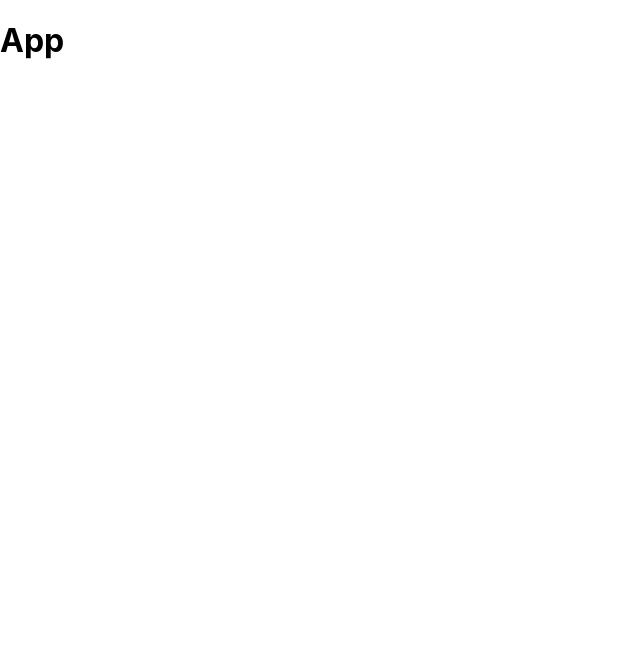
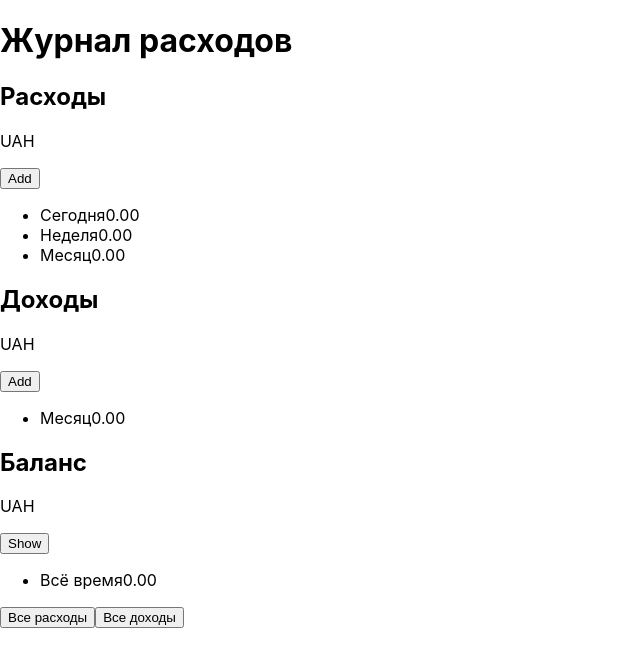
Before and after one commit to z9877969/bc11, a React (Create React App) app: page / in a window 1280 px wide. Shown: the top 666 px of the page, without its empty margins (0-640 px from the left). Built offline with nearby package versions, Linux system fonts and the light colour scheme.

Commit message:
adds main page with components

```diff
--- /dev/null
+++ b/src/assets/options/mainInfoOpts.json
@@ -0,0 +1,33 @@
+{
+  "mainInfoCosts": [
+    {
+      "name": "today",
+      "period": "Сегодня",
+      "sum": "0.00"
+    },
+    {
+      "name": "week",
+      "period": "Неделя",
+      "sum": "0.00"
+    },
+    {
+      "name": "month",
+      "period": "Месяц",
+      "sum": "0.00"
+    }
+  ],
+  "mainInfoIncomes": [
+    {
+      "name": "month",
+      "period": "Месяц",
+      "sum": "0.00"
+    }
+  ],
+  "mainInfoBalance": [
+    {
+      "name": "allTime",
+      "period": "Всё время",
+      "sum": "0.00"
+    }
+  ]
+}
--- a/src/components/App/App.jsx
+++ b/src/components/App/App.jsx
@@ -1,7 +1,12 @@
-import './App.css';
+import MainPage from "../_pages/MainPage/MainPage";
+import "./App.css";
 
 const App = () => {
-  return <h1>App</h1>
-}
+  return (
+    <>
+      <MainPage />
+    </>
+  );
+};
 
 export default App;
--- /dev/null
+++ b/src/components/MainInfo/MainInfo.jsx
@@ -0,0 +1,19 @@
+const MainInfo = ({ title, btnTitle, options }) => {
+  return (
+    <section>
+      <h2>{title}</h2>
+      <p>UAH</p>
+      <button type="button">{btnTitle}</button>
+      <ul>
+        {options.map(({ name, period, sum }) => (
+          <li key={name}>
+            <span>{period}</span>
+            <span>{sum}</span>
+          </li>
+        ))}
+      </ul>
+    </section>
+  );
+};
+
+export default MainInfo;
--- /dev/null
+++ b/src/components/StatisticsBtns/StatisticsBtns.jsx
@@ -0,0 +1,12 @@
+import Button from "../_shared/Button/Button";
+
+const StatisticsBtns = () => {
+  return (
+    <>
+      <Button name="allCosts" title="Все расходы" />
+      <Button name="allIncomes" title="Все доходы" />
+    </>
+  );
+};
+
+export default StatisticsBtns;
--- /dev/null
+++ b/src/components/_pages/MainPage/MainPage.jsx
@@ -0,0 +1,21 @@
+import MainInfo from "../../MainInfo/MainInfo";
+import StatisticsBtns from "../../StatisticsBtns/StatisticsBtns";
+import {
+  mainInfoCosts,
+  mainInfoIncomes,
+  mainInfoBalance,
+} from "../../../assets/options/mainInfoOpts.json";
+
+const MainPage = () => {
+  return (
+    <>
+      <h1>Журнал расходов</h1>
+      <MainInfo btnTitle={"Add"} options={mainInfoCosts} title="Расходы" />
+      <MainInfo btnTitle={"Add"} options={mainInfoIncomes} title="Доходы" />
+      <MainInfo btnTitle={"Show"} options={mainInfoBalance} title="Баланс" />
+      <StatisticsBtns />
+    </>
+  );
+};
+
+export default MainPage;
--- /dev/null
+++ b/src/components/_shared/Button/Button.jsx
@@ -0,0 +1,13 @@
+const Button = ({ type = "button", title, spritePath, iconId, name }) => (
+  <button name={name} type={type}>
+    {title ? (
+      title
+    ) : (
+      <svg>
+        <use href={spritePath + "#" + iconId}></use>
+      </svg>
+    )}
+  </button>
+);
+
+export default Button;
```
